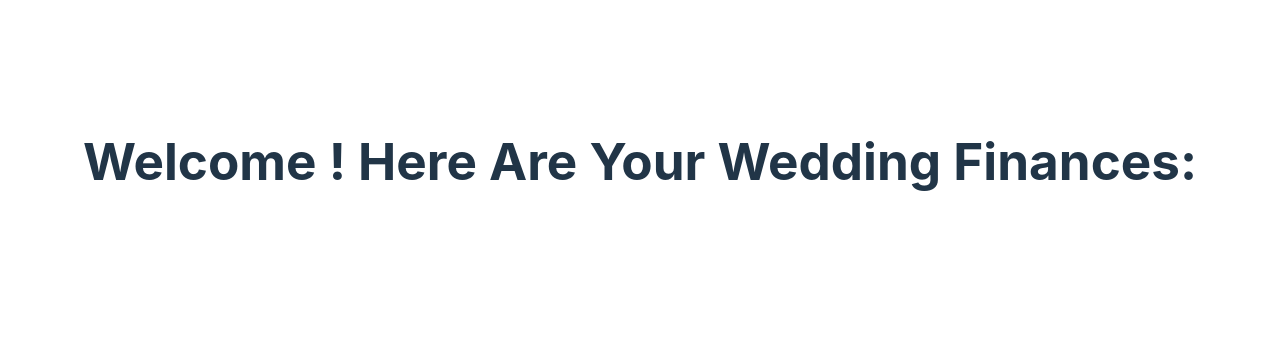
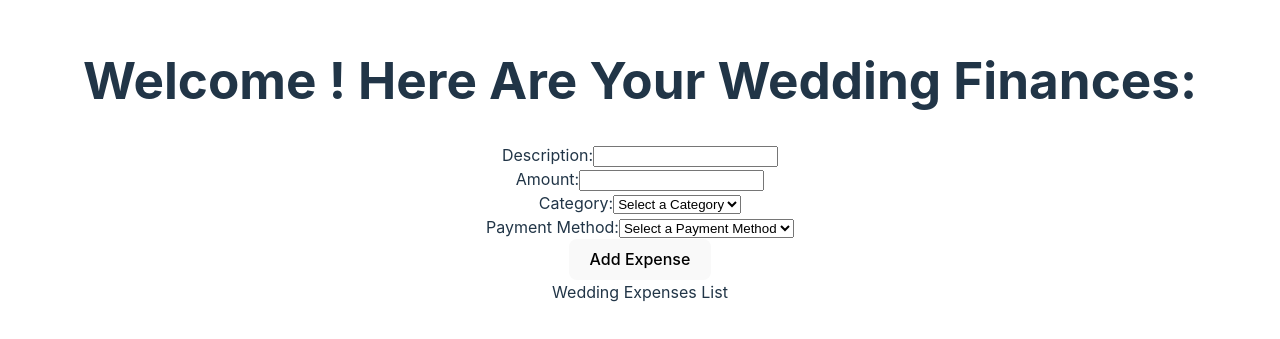
Before and after one commit to DMould123/wedding-budget-planner-app, a React (Vite) app in the folder client/: page / in a window 1280 px wide. Shown: the part 239-578 px from the top of the page. Built offline with nearby package versions, Linux system fonts and the light colour scheme; no server answers.

Commit message:
Created wedding-expense-form and wedding-expense-list. Added a form with with fields for description, amount, category, and payment methods

```diff
--- a/client/src/App.tsx
+++ b/client/src/App.tsx
@@ -1,6 +1,6 @@
 import './App.css'
 import { BrowserRouter as Router, Routes, Route } from 'react-router-dom'
-import Dashboard from './pages/dashboard'
+import { Dashboard } from './pages/dashboard'
 import { Auth } from './pages/auth'
 
 function App() {
--- a/client/src/pages/dashboard/index.tsx
+++ b/client/src/pages/dashboard/index.tsx
@@ -1,15 +1,17 @@
 import { useUser } from '@clerk/clerk-react'
+import { WeddingExpenseForm } from './wedding-expense-form'
+import { WeddingExpenseList } from './wedding-expense-list'
 
-const Dashboard = () => {
+export const Dashboard = () => {
   const { user } = useUser()
 
   return (
     <>
       <div className="dashboard-container">
         <h1> Welcome {user?.firstName}! Here Are Your Wedding Finances:</h1>
+        <WeddingExpenseForm />
+        <WeddingExpenseList />
       </div>
     </>
   )
 }
-
-export default Dashboard
--- /dev/null
+++ b/client/src/pages/dashboard/wedding-expense-form.tsx
@@ -0,0 +1,45 @@
+export const WeddingExpenseForm = () => {
+  return (
+    <div className="form-container">
+      <form>
+        <div className="form-field">
+          <label>Description:</label>
+          <input type="text" required className="input" />
+        </div>
+        <div className="form-field">
+          <label>Amount:</label>
+          <input type="number" required className="input" />
+        </div>
+        <div className="form-field">
+          <label>Category:</label>
+          <select required className="input">
+            <option value="">Select a Category</option>
+            <option value="Venue">Venue</option>
+            <option value="Catering">Catering</option>
+            <option value="Photography">Photography</option>
+            <option value="Music">Music</option>
+            <option value="Flowers">Flowers</option>
+            <option value="Decorations">Decorations</option>
+            <option value="Dress">Dress</option>
+            <option value="Invitations">Invitations</option>
+            <option value="Transportation">Transportation</option>
+            <option value="Gifts">Gifts</option>
+            <option value="Other">Other</option>
+          </select>
+        </div>
+        <div className="form-field">
+          <label>Payment Method:</label>
+          <select required className="input">
+            <option value="">Select a Payment Method</option>
+            <option value="Credit Card">Credit Card</option>
+            <option value="Cash">Cash</option>
+            <option value="Bank Transfer">Bank Transfer</option>
+          </select>
+        </div>
+        <button type="submit" className="button">
+          Add Expense
+        </button>
+      </form>
+    </div>
+  )
+}
--- /dev/null
+++ b/client/src/pages/dashboard/wedding-expense-list.tsx
@@ -0,0 +1,3 @@
+export const WeddingExpenseList = () => {
+  return <>Wedding Expenses List</>
+}
```
